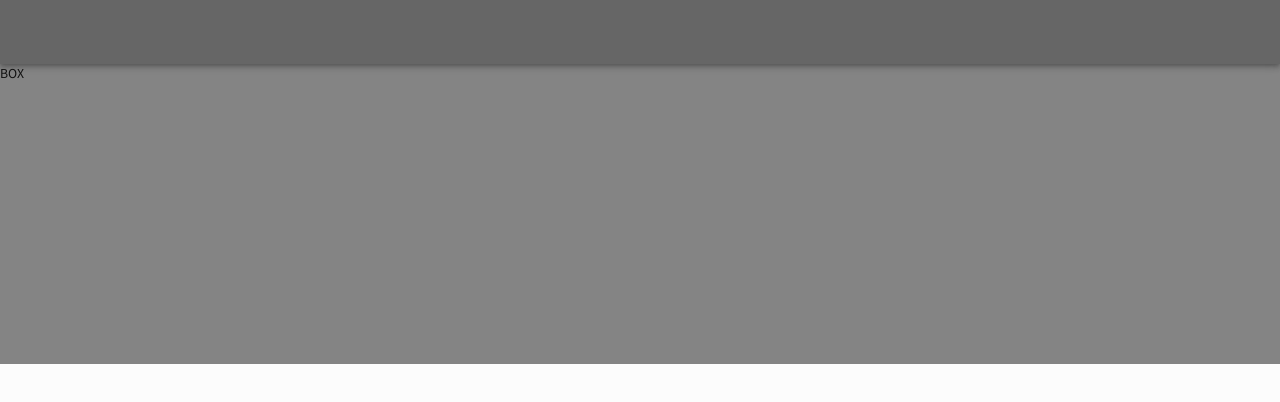
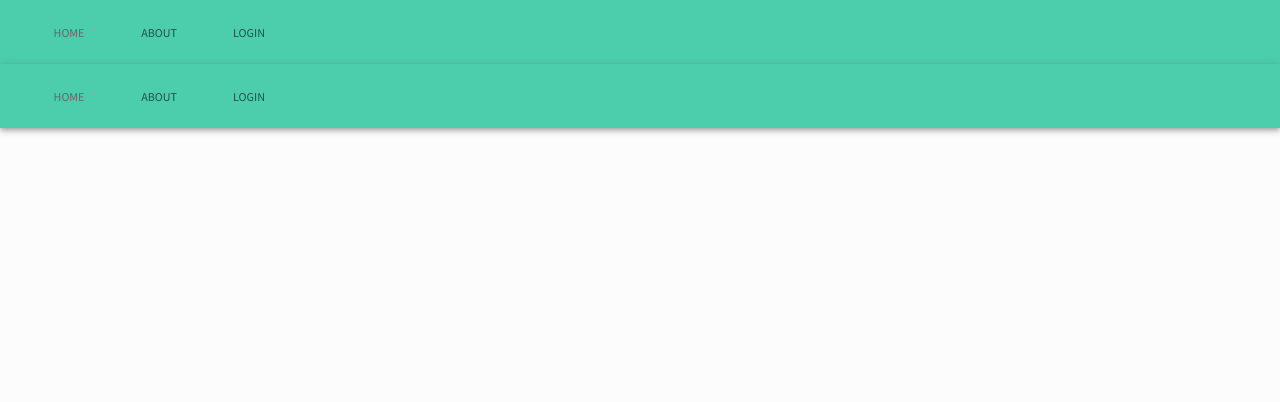
Before and after one commit to vitlyc/labaratory, a React (Create React App) app: page / in a window 1280 px wide. Shown: the top 402 px of the page. Built offline with nearby package versions, Linux system fonts and the light colour scheme.

Commit message:
add header

```diff
--- a/src/App.tsx
+++ b/src/App.tsx
@@ -3,8 +3,8 @@ import { CssBaseline, ThemeProvider } from "@mui/material"
 import { ColorModeContext, useMode } from "./theme"
 import Navbar from "./components/Navbar/Navbar"
 // import Table from "./components/Table/Table"
-// import About from "./components/About/About"
-// import LoginPage from "./components/Login/Login2"
+import About from "./components/About/About"
+import LoginPage from "./components/Login/Login2"
 import { Header } from "./components/Header/Header"
 
 export const App = () => {
@@ -16,11 +16,12 @@ export const App = () => {
         <CssBaseline />
         <div className="app">
           {/* <Navbar /> */}
+          <Header />
           <main>
             <Routes>
               <Route path="/" element={<Header />} />
-              {/* <Route path="/login" element={<LoginPage />} />
-              <Route path="/about" element={<About />} /> */}
+              <Route path="/login" element={<LoginPage />} />
+              <Route path="/about" element={<About />} />
             </Routes>
           </main>
         </div>
--- a/src/components/Header/Header.tsx
+++ b/src/components/Header/Header.tsx
@@ -1,19 +1,19 @@
+import React, { useState } from "react"
+import { Link } from "react-router-dom"
 import AppBar from "@mui/material/AppBar"
 import Toolbar from "@mui/material/Toolbar"
 import Typography from "@mui/material/Typography"
-import Box from "@mui/material/Box"
+import Button from "@mui/material/Button"
+import NavTabs from "../NavTabs/NavTabs"
 
 export const Header = (): JSX.Element => {
   return (
     <>
-      <AppBar position="sticky" color="primary" enableColorOnDark>
+      <AppBar position="sticky" color="secondary" enableColorOnDark>
         <Toolbar>
-          <Typography variant="h6"></Typography>
+          <NavTabs />
         </Toolbar>
       </AppBar>
-      <Box bgcolor={"primary.light"} height={"300px"}>
-        BOX
-      </Box>
     </>
   )
 }
--- /dev/null
+++ b/src/components/NavTabs/NavTabs.tsx
@@ -0,0 +1,37 @@
+import React, { useState, useEffect } from "react"
+import { Link, useLocation } from "react-router-dom"
+import Tabs from "@mui/material/Tabs"
+import Tab from "@mui/material/Tab"
+
+type PathToValueMap = { [key: string]: number }
+
+const NavTabs = () => {
+  const [value, setValue] = useState<number>(0)
+  const { pathname } = useLocation()
+
+  const onChangeTab = (e: React.SyntheticEvent, value: number) => {
+    setValue(value)
+  }
+
+  useEffect(() => {
+    const pathToValueMap: PathToValueMap = { "/": 0, "/about": 1, "/login": 2 }
+
+    setValue(pathToValueMap[pathname])
+  }, [pathname, value])
+
+  return (
+    <Tabs
+      value={value}
+      onChange={onChangeTab}
+      aria-label=""
+      indicatorColor="secondary"
+      component="nav"
+    >
+      <Tab label="Home" component={Link} to="/" />
+      <Tab label="About" component={Link} to="/about" />
+      <Tab label="Login" component={Link} to="/login" />
+    </Tabs>
+  )
+}
+
+export default NavTabs
```
